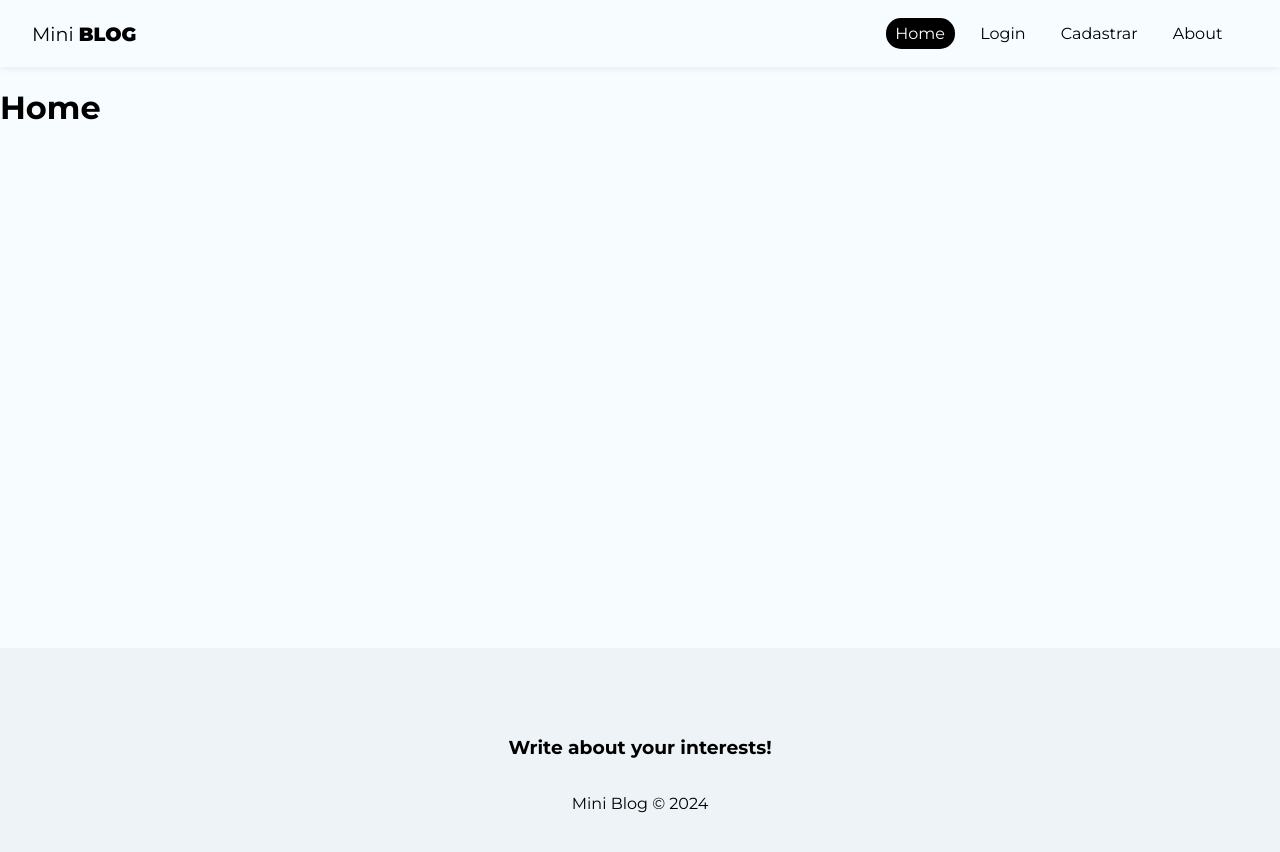
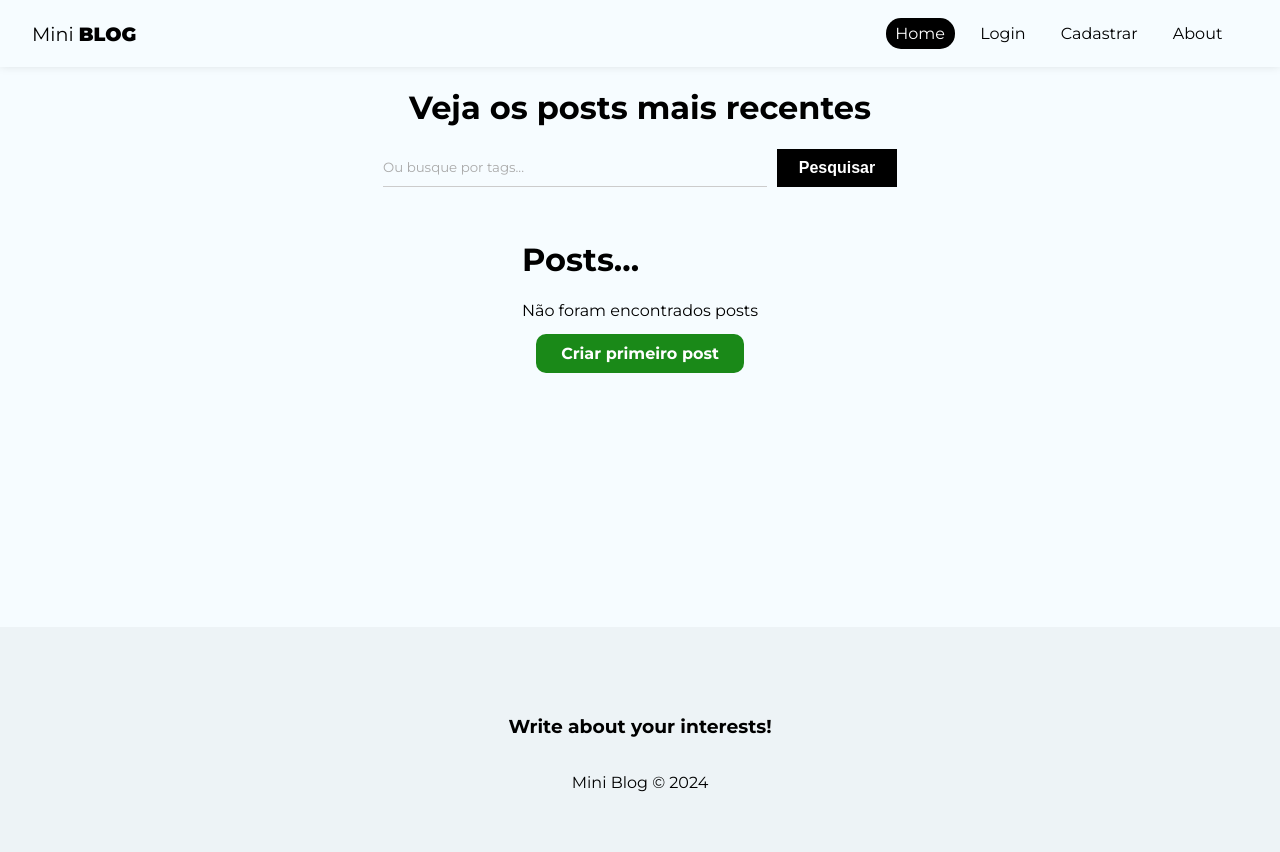
Before and after one commit to luigideff/React-MiniBlog, a React (Create React App) app: page / in a window 1280 px wide. Shown: the top 852 px of the page. Built offline with nearby package versions, Linux system fonts and the light colour scheme; no server answers.

Commit message:
Created home front-end

```diff
--- a/src/pages/Home/Home.jsx
+++ b/src/pages/Home/Home.jsx
@@ -1,10 +1,38 @@
 import React from "react";
 import styles from "./Home.module.css";
+import { useNavigate, Link } from "react-router-dom";
+import { useState } from "react";
 
 const Home = () => {
+  const [query, setQuery] = useState("");
+  const [posts] = useState([]);
+
+  const handleSubmit = (e) => {
+    e.preventDefault();
+  };
+
   return (
-    <div>
-      <h1>Home</h1>
+    <div className={styles.home}>
+      <h1>Veja os posts mais recentes</h1>
+      <form onSubmit={handleSubmit} className={styles.search_form}>
+        <input
+          type="text"
+          placeholder="Ou busque por tags..."
+          onChange={(e) => setQuery(e.target.value)}
+        />
+        <button className="btn btn-dark">Pesquisar</button>
+      </form>
+      <div>
+        <h1>Posts...</h1>
+        {posts && posts.length === 0 && (
+          <div className={styles.noposts}>
+            <p>Não foram encontrados posts</p>
+            <Link to="/posts/create" className="btn">
+              Criar primeiro post
+            </Link>
+          </div>
+        )}
+      </div>
     </div>
   );
 };
--- a/src/pages/Home/Home.module.css
+++ b/src/pages/Home/Home.module.css
@@ -0,0 +1,31 @@
+.home {
+    display: flex;
+    flex-direction: column;
+    align-items: center;
+    justify-content: center;
+  }
+
+  .search_form {
+    max-width: 100%;
+    width: 60%;
+    display: flex;
+    justify-content: center;
+    margin-bottom: 2em;
+  }
+
+  .search_form input {
+    margin-right: 10px;
+    width: 50%;
+  }
+
+  .noposts {
+    text-align: center;
+  }
+
+  .noposts p {
+    margin-bottom: 1.5em;
+  }
+
+  .noposts a {
+    padding: 10px 25px;
+  }
```
